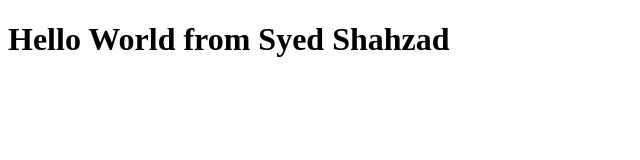
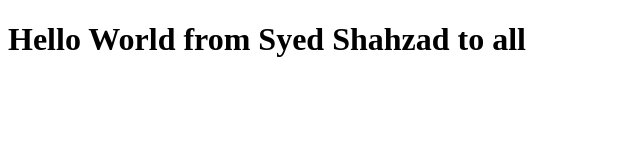
Before and after one commit to SyedMisbahUrRehman/demosite, a plain HTML site: page index.html in a window 1280 px wide. Shown: the whole page, without its empty margins (0-640 px from the left). Drawn offline with Linux system fonts and the light colour scheme.

Commit message:
update index.html

```diff
--- a/index.html
+++ b/index.html
@@ -6,6 +6,6 @@
     <title>Document</title>
 </head>
 <body>
-    <h1>Hello World from Syed Shahzad</h1>
+    <h1>Hello World from Syed Shahzad to all</h1>
 </body>
 </html>
```
